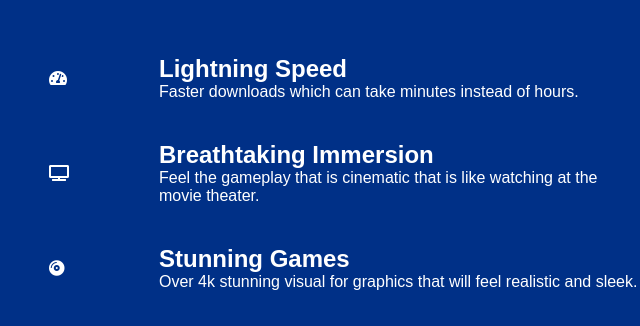
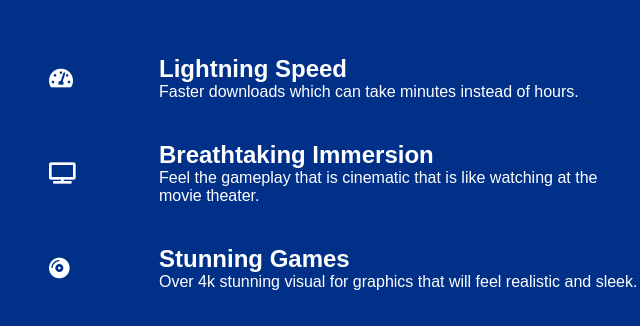
Before and after one commit to trevorperodin/productpage, a plain HTML site: page index.html in a window 1280 px wide. Shown: the part 384-710 px from the top of the page, 281-921 px from the left. Drawn offline with Linux system fonts and the light colour scheme.

Commit message:
Update feature icons to use larger FontAwesome icons
Increased icon sizes.

```diff
--- a/index.html
+++ b/index.html
@@ -33,7 +33,7 @@
    <section id="features">
           <div class="feat-content">
             <div class="feat-icon">
-              <i class="fas fa-tachometer-alt"></i>
+              <i class="fas fa-tachometer-alt fa-lg"></i>
             </div>
             <div class="feat-text">
               <h2>Lightning Speed</h2>
@@ -43,7 +43,7 @@
 
           <div class="feat-content">
             <div class="feat-icon">
-              <i class="fas fa-tv"></i>
+              <i class="fas fa-tv fa-lg"></i>
             </div>
             <div class="feat-text">
               <h2>Breathtaking Immersion</h2>
@@ -53,7 +53,7 @@
 
           <div class="feat-content">
             <div class="feat-icon">
-              <i class="fas fa-compact-disc"></i>
+              <i class="fas fa-compact-disc fa-lg"></i>
             </div>
               <div class="feat-text">
                 <h2>Stunning Games</h2>
```
